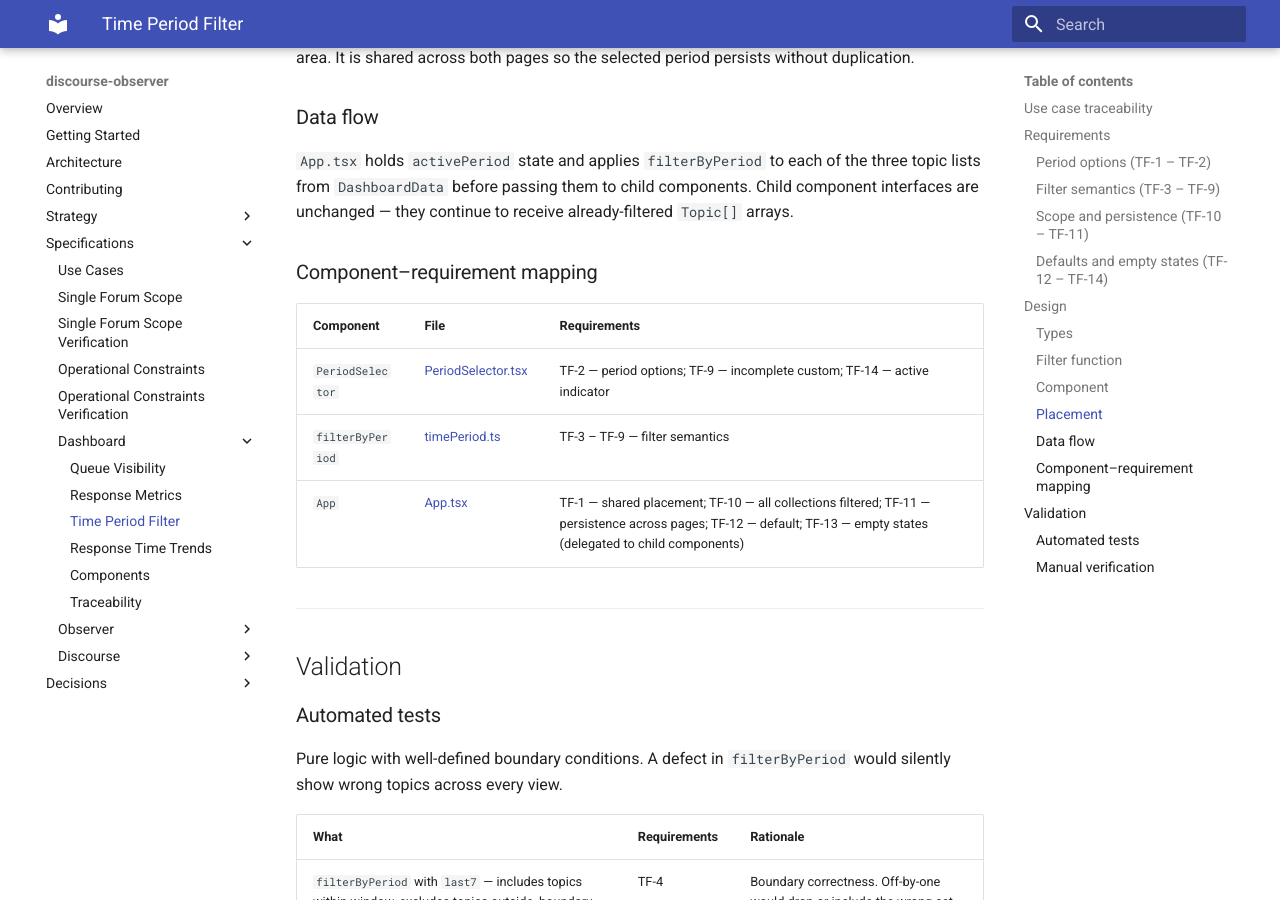
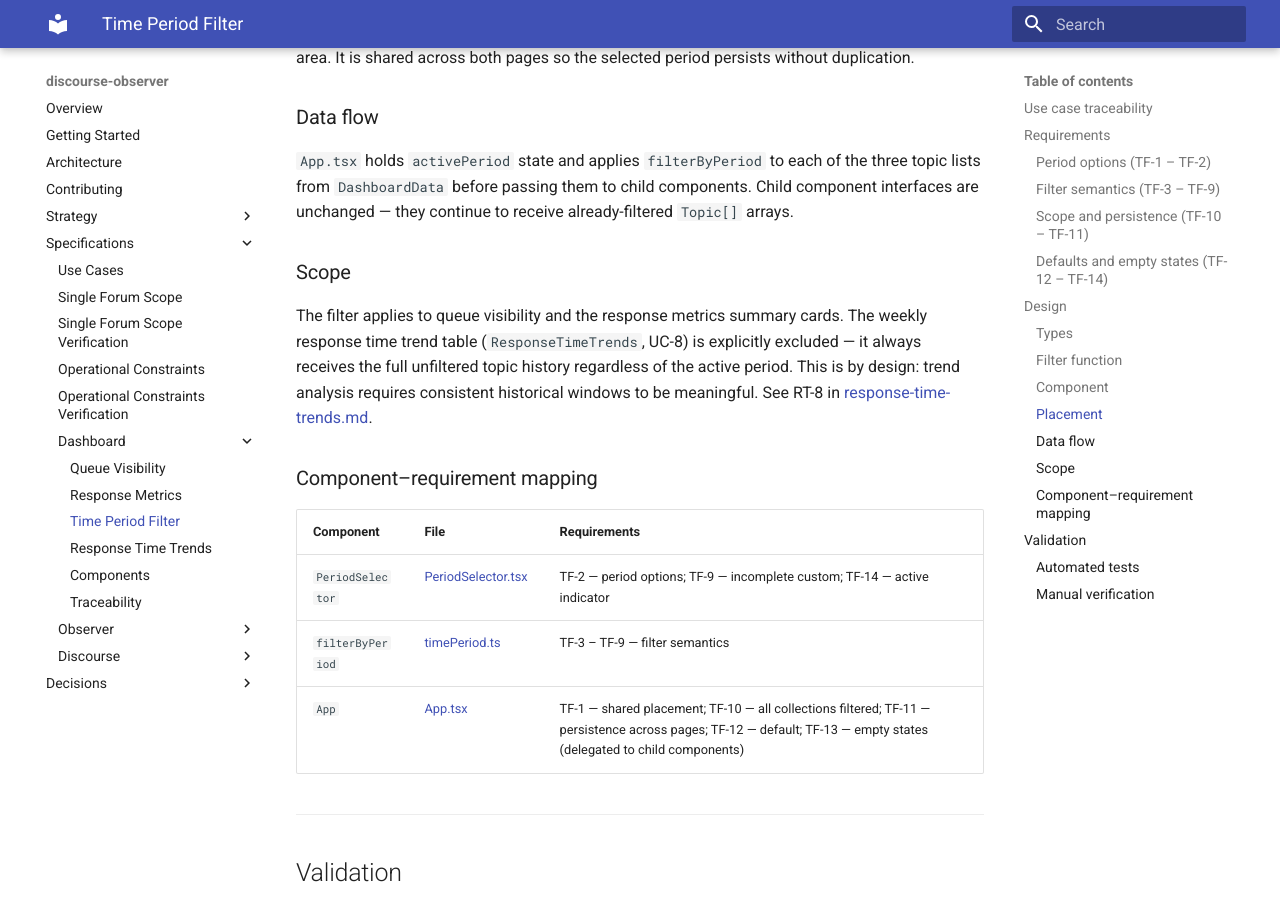
Before and after one commit to MorganDigitalAsyncTransparency/community, an MkDocs documentation site: the page built from discourse-observer/specs/dashboard/time-period-filter.md, in a window 1280 px wide and 900 px high, scrolled down 2774 px. Built offline with MkDocs 1.6.1 and Material for MkDocs 9.7.7, drawn with Linux system fonts in a browser that asks for light colours.

Commit message:
Document UC-8 trend table as explicit exception to time period filter
time-period-filter.md claimed the filter applied to all metrics. The
weekly trend table (RT-8) is intentionally excluded. Added a Scope
section explaining why and linking to RT-8 in response-time-trends.md.

Co-Authored-By: Claude Sonnet 4.6 <noreply@anthropic.com>

```diff
--- a/discourse-observer/specs/dashboard/time-period-filter.md
+++ b/discourse-observer/specs/dashboard/time-period-filter.md
@@ -87,6 +87,10 @@ The `PeriodSelector` is rendered in `App.tsx` below the header and above the pag
 
 `App.tsx` holds `activePeriod` state and applies `filterByPeriod` to each of the three topic lists from `DashboardData` before passing them to child components. Child component interfaces are unchanged — they continue to receive already-filtered `Topic[]` arrays.
 
+### Scope
+
+The filter applies to queue visibility and the response metrics summary cards. The weekly response time trend table (`ResponseTimeTrends`, UC-8) is explicitly excluded — it always receives the full unfiltered topic history regardless of the active period. This is by design: trend analysis requires consistent historical windows to be meaningful. See RT-8 in [response-time-trends.md](response-time-trends.md).
+
 ### Component–requirement mapping
 
 | Component | File | Requirements |
```
